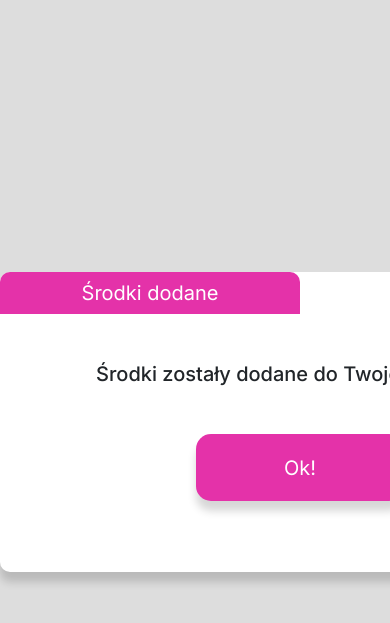
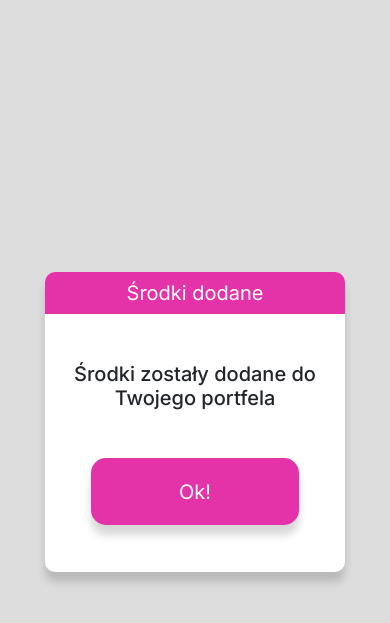
Before and after one commit to Pawelele/Project-Kursly, a PHP site: page /money.php in a window 390 px wide; the page is wider, and only the part inside the window is pictured. Shown: the top 623 px of that part. Run offline with PHP 8.4, Linux system fonts and the light colour scheme; data that the repository does not hold is empty.

Commit message:
Final version before presentation

```diff
--- a/style.css
+++ b/style.css
@@ -335,7 +335,7 @@ form input.error
     font-size: 23px;
     color: #262626;
     font-weight: 600;
-    margin-left: 50px;
+    /* margin-left: 50px; */
     background-color:transparent;
     border: none;
 }
@@ -732,6 +732,10 @@ li {
         margin: 0 auto;
         margin-top: 19px;
     }
+    #added_cash
+    {
+        width: 300px;
+    }
 }
 
 @media (max-width: 470px)
@@ -768,5 +772,9 @@ li {
     {
         width: 300px;
     }
+    .menu_option
+    {
+        margin-right: 20px;
+    }
 
 }
```
